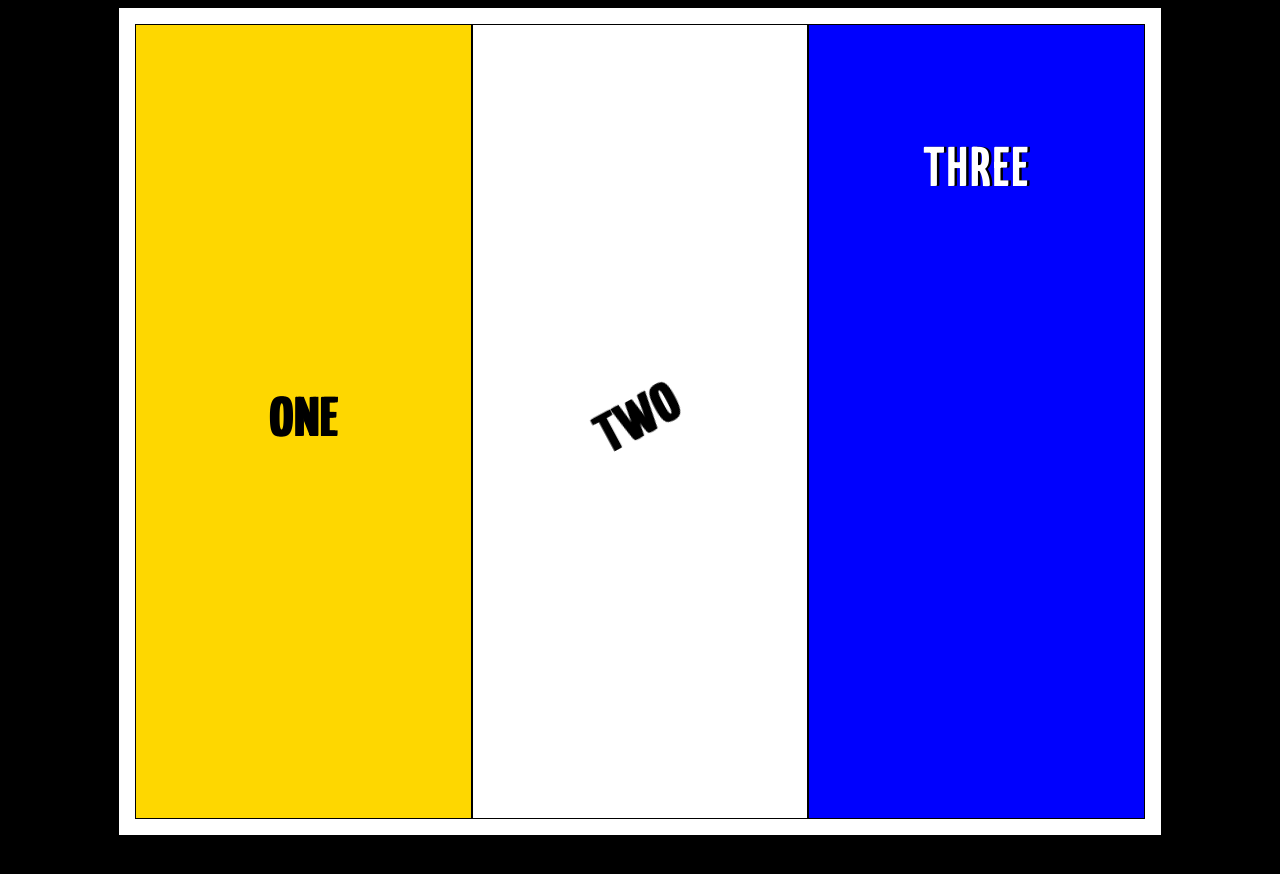
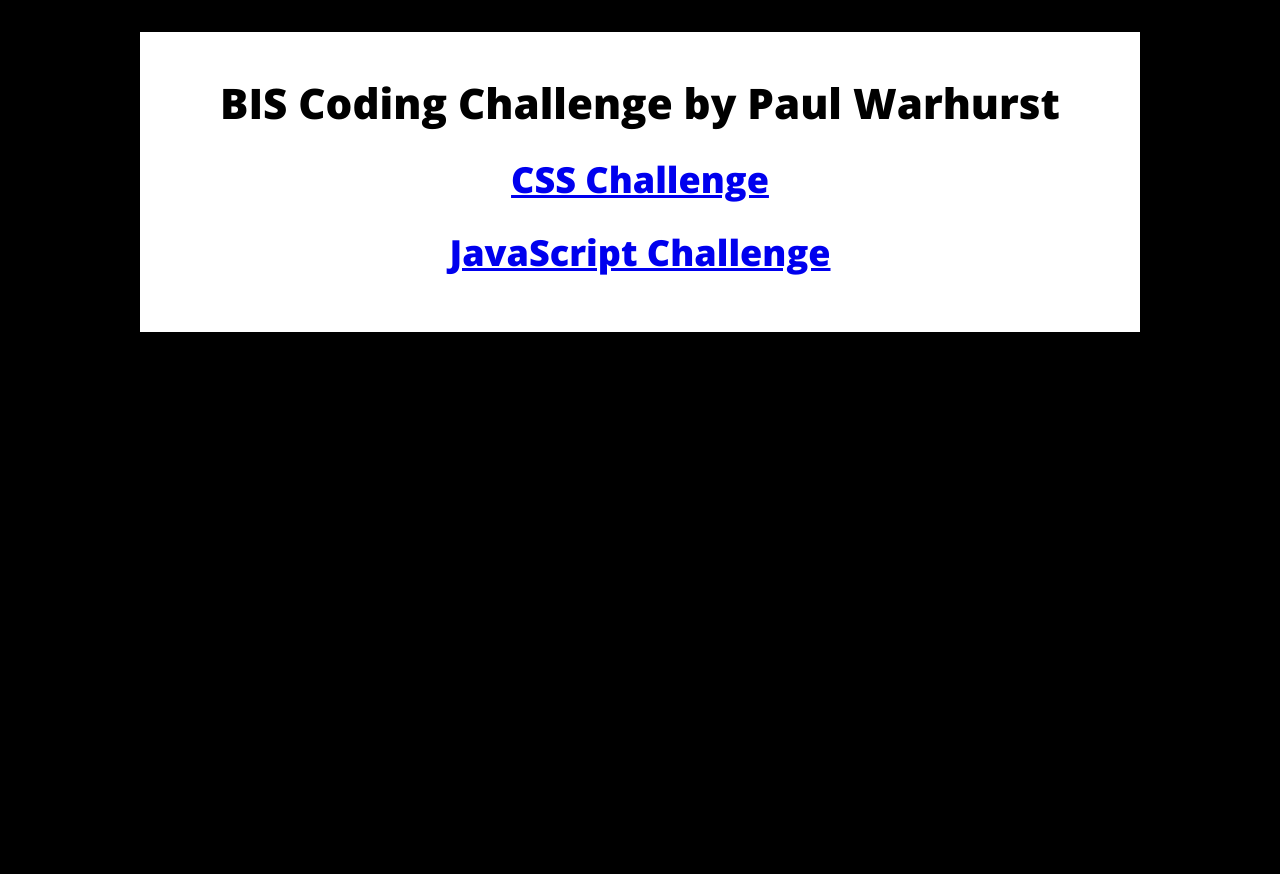
Before and after one commit to pcwarhurst/CSS-JavaScript-Code-Sample, a React (Create React App) app: page / in a window 1280 px wide. Before the commit this address led to /css. Shown: the top 874 px of the page. Built offline with nearby package versions, Linux system fonts and the light colour scheme.

Commit message:
(feat): added landing page

```diff
--- a/public/index.html
+++ b/public/index.html
@@ -10,7 +10,7 @@
       content="Web site created using create-react-app"
     />
     <link
-      href="https://fonts.googleapis.com/css2?family=Abel&family=Yanone+Kaffeesatz:wght@700&display=swap"
+      href="https://fonts.googleapis.com/css2?family=Open+Sans:wght@800&family=Yanone+Kaffeesatz:wght@700&display=swap"
       rel="stylesheet"
     />
 
--- a/src/App.jsx
+++ b/src/App.jsx
@@ -1,16 +1,26 @@
-import { BrowserRouter, Navigate, Route, Routes } from "react-router-dom";
+import { BrowserRouter, Route, Routes } from "react-router-dom";
 import React from "react";
 import CssApp from "./CssApp";
+import styled from "styled-components";
+import LandingPage from "./LandingPage";
+
+const AppWrapper = styled.body`
+  height: 110vh;
+  justify-content: center;
+  display: flex;
+`;
 
 const App = () => {
   return (
-    <BrowserRouter>
-      <Routes>
-        <Route path="/css" index element={<CssApp />} />
-        {/* <Route path="/javascript" element={<ProductsPage />} /> */}
-        <Route path="/" element={<Navigate to="/css" replace />} />
-      </Routes>
-    </BrowserRouter>
+    <AppWrapper>
+      <BrowserRouter>
+        <Routes>
+          <Route path="/" index element={<LandingPage />} />
+          <Route path="/css" element={<CssApp />} />
+          {/* <Route path="/javascript" element={<ProductsPage />} /> */}
+        </Routes>
+      </BrowserRouter>
+    </AppWrapper>
   );
 };
 
--- a/src/CssApp.jsx
+++ b/src/CssApp.jsx
@@ -1,11 +1,5 @@
 import React from "react";
 import styled from "styled-components";
-
-const AppWrapper = styled.body`
-  height: 110vh;
-  justify-content: center;
-  display: flex;
-`;
 
 const CSSBoxContainer = styled.div`
   height: 795px;
@@ -102,7 +96,6 @@ const CSSBoxThree = styled(CSSBox)`
 
 const CssApp = () => {
   return (
-    <AppWrapper>
     <CSSBoxContainer>
       <CSSBoxOne>
         <span>one</span>
@@ -114,7 +107,6 @@ const CssApp = () => {
         <span>three</span>
       </CSSBoxThree>
     </CSSBoxContainer>
-    </AppWrapper>
   );
 };
 
--- /dev/null
+++ b/src/LandingPage.jsx
@@ -0,0 +1,29 @@
+import React from "react";
+import { Link } from "react-router-dom";
+import styled from "styled-components";
+
+const WelcomeContainer = styled.h1`
+  background: white;
+  width: 1000px;
+  height: 300px;
+  font-family: Open Sans;
+  font-size: 36px;
+  display: flex;
+  align-items: center;
+  flex-direction: column;
+  > :not(:last-child) {
+    margin-bottom: 24px;
+  }
+`;
+
+const LandingPage = () => {
+  return (
+    <WelcomeContainer>
+      <h3>BIS Coding Challenge by Paul Warhurst</h3>
+      <Link to="css"> CSS Challenge</Link>
+      <Link to="javascript"> JavaScript Challenge</Link>
+    </WelcomeContainer>
+  );
+};
+
+export default LandingPage;
```
Lines whose indentation alone changed are shown as unchanged.
